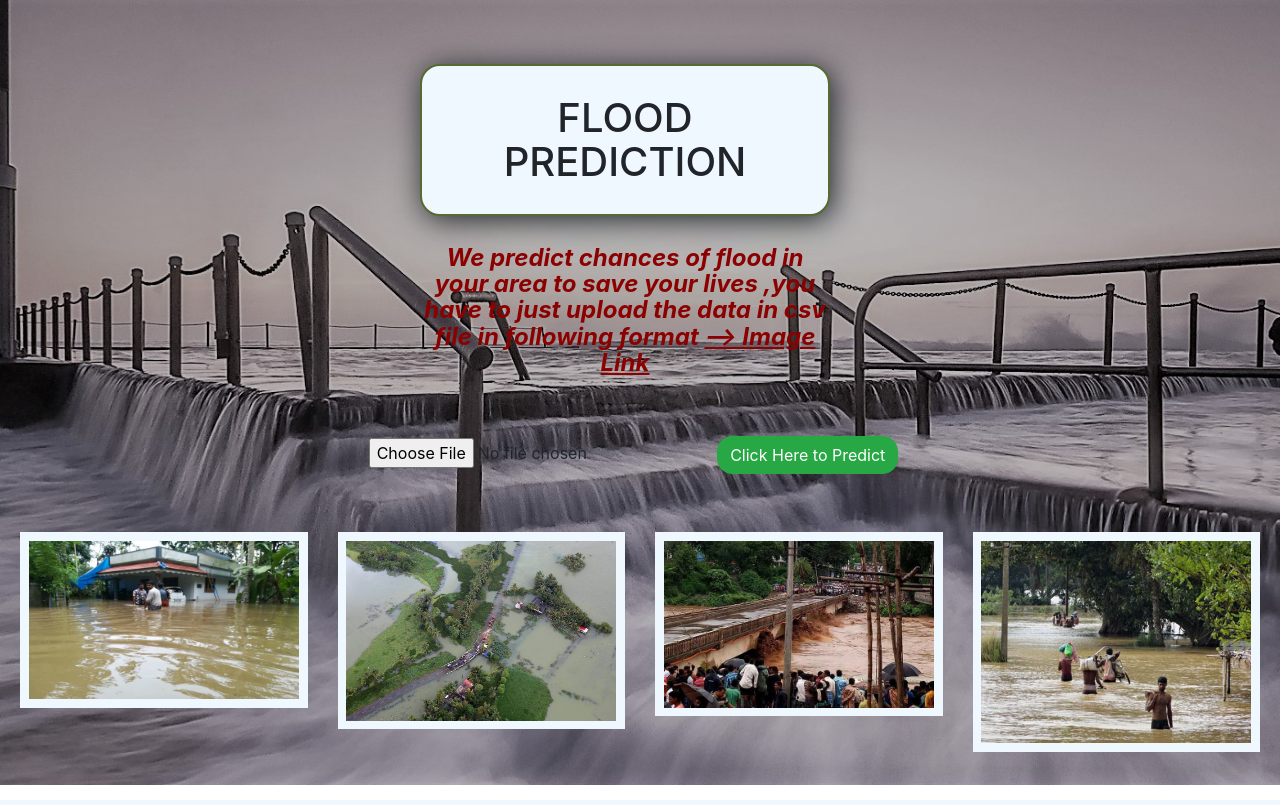
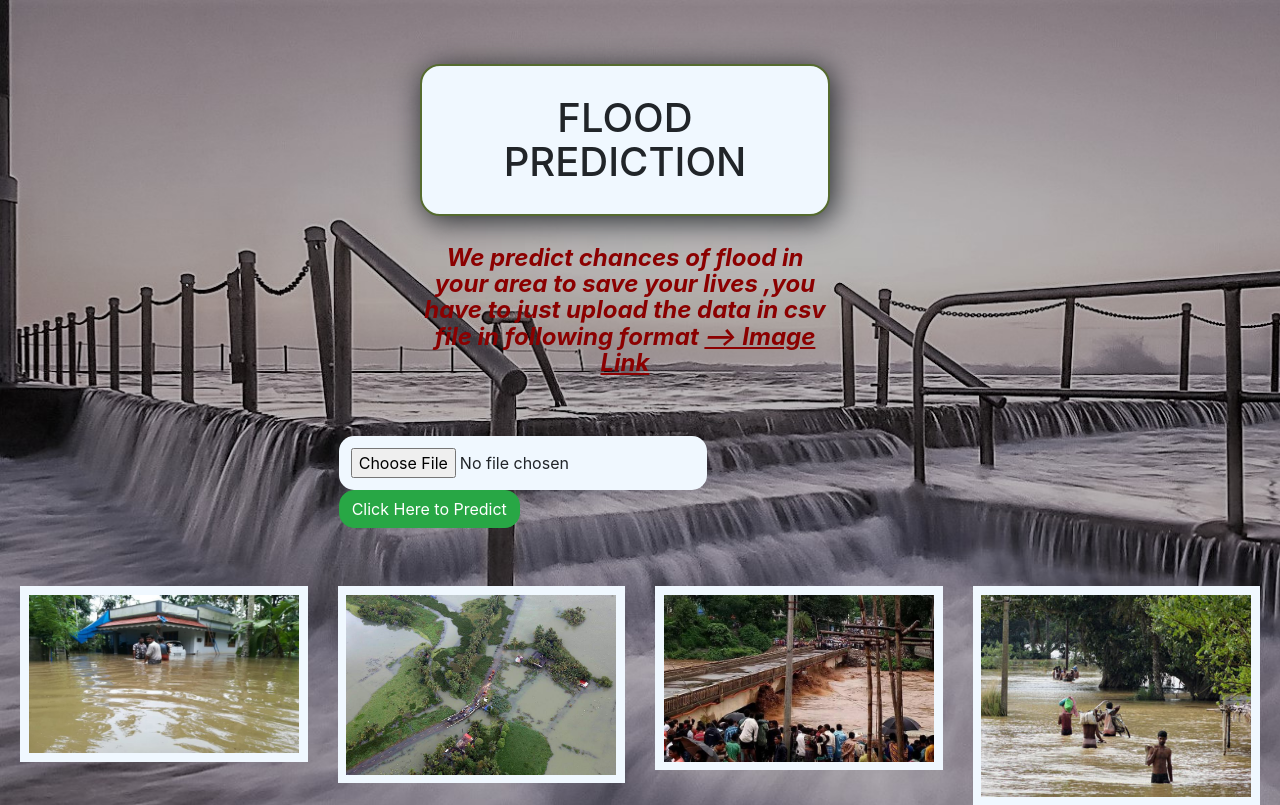
Before and after one commit to yogi9879/Final, a Flask app: page / in a window 1280 px wide. Shown: the top 805 px of the page. Run offline with Flask 2, Linux system fonts and the light colour scheme; some libraries are stand-ins or nearby versions.

Commit message:
Update index.html

```diff
--- a/templates/index.html
+++ b/templates/index.html
@@ -30,7 +30,7 @@
     <div class="row lower_div">
         <form action="hello"  method="post" enctype="multipart/form-data">
 
-            <input type="file" name = "file">
+            <input type="file" name = "file" class="file_input" class="form_div">
             <button name="subje ct" type="submit" value="CSS" class="btn btn-success predict_btn">Click Here to Predict
             </button>
         </form>
```
